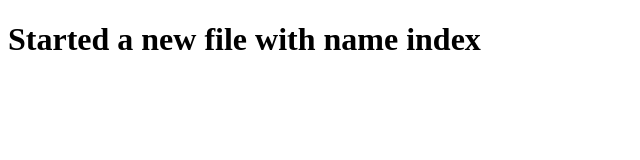
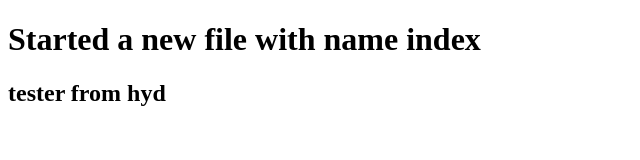
Before and after one commit to Chaithan-Reddy/repo-179, a plain HTML site: page index.html in a window 1280 px wide. Shown: the whole page, without its empty margins (0-640 px from the left). Drawn offline with Linux system fonts and the light colour scheme.

Commit message:
first file

```diff
--- a/index.html
+++ b/index.html
@@ -7,5 +7,6 @@
 </head>
 <body>
     <h1>Started a new file with name index</h1>
+    <h2>tester from hyd</h2>
 </body>
 </html>
```
